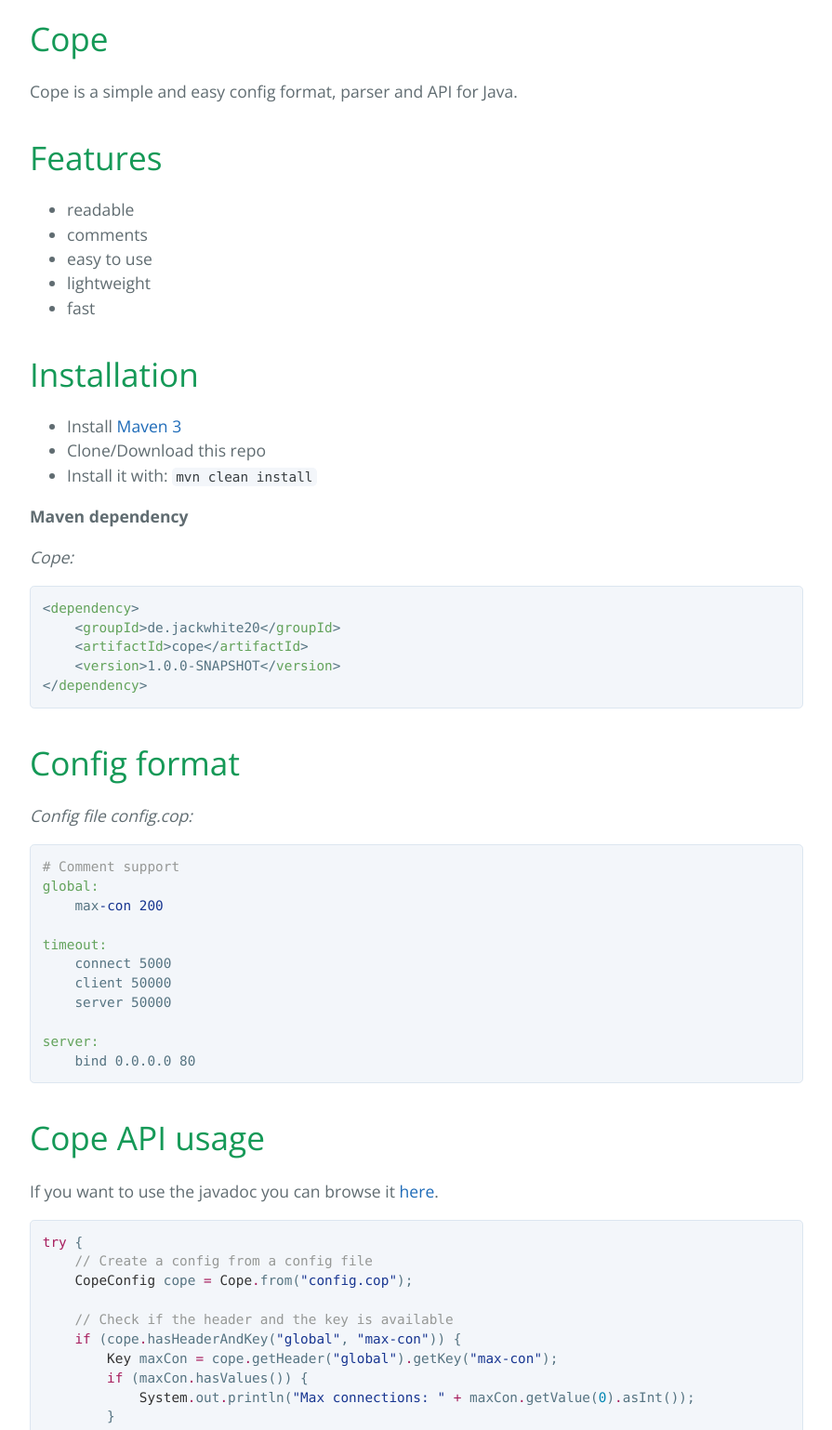
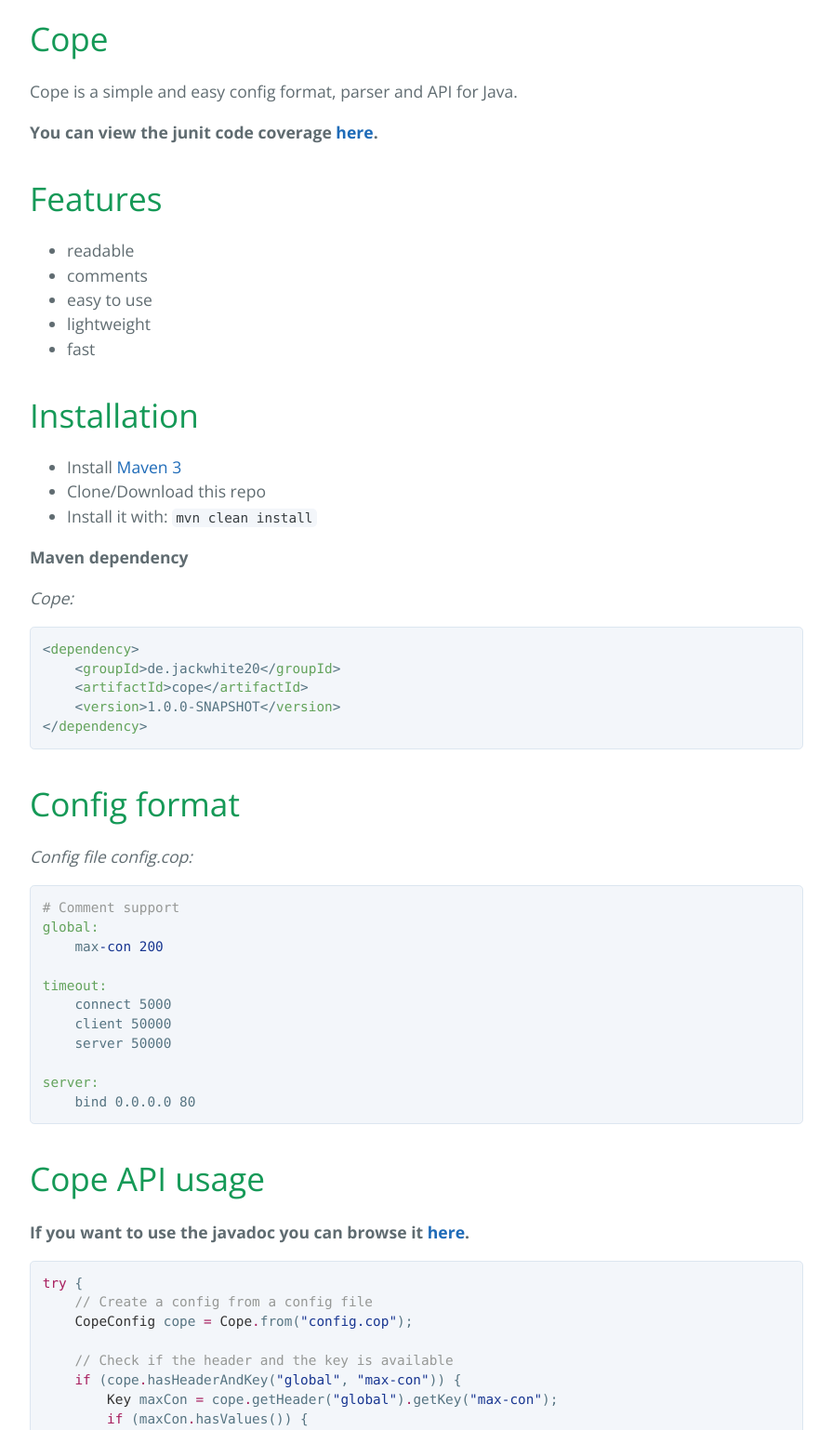
Before and after one commit to Kingmotro/Cope, a plain HTML site: page index.html in a window 1280 px wide. Shown: the part 400-1938 px from the top of the page at 93% size, without its empty margins (192-1087 px from the left). Drawn offline with nearby package versions, Linux system fonts and the light colour scheme.

Commit message:
Create gh-pages branch via GitHub

```diff
--- a/index.html
+++ b/index.html
@@ -23,6 +23,8 @@
 <a id="cope" class="anchor" href="#cope" aria-hidden="true"><span aria-hidden="true" class="octicon octicon-link"></span></a>Cope</h1>
 
 <p>Cope is a simple and easy config format, parser and API for Java.</p>
+
+<p><strong>You can view the junit code coverage <a href="https://jackwhite20.github.io/Cope/coverage">here</a>.</strong></p>
 
 <h1>
 <a id="features" class="anchor" href="#features" aria-hidden="true"><span aria-hidden="true" class="octicon octicon-link"></span></a>Features</h1>
@@ -76,7 +78,7 @@
 <h1>
 <a id="cope-api-usage" class="anchor" href="#cope-api-usage" aria-hidden="true"><span aria-hidden="true" class="octicon octicon-link"></span></a>Cope API usage</h1>
 
-<p>If you want to use the javadoc you can browse it <a href="https://jackwhite20.github.io/Cope/doc/">here</a>.</p>
+<p><strong>If you want to use the javadoc you can browse it <a href="https://jackwhite20.github.io/Cope/doc/">here</a>.</strong></p>
 
 <div class="highlight highlight-source-java"><pre><span class="pl-k">try</span> {
     <span class="pl-c">// Create a config from a config file</span>
```
Also changed, not shown: params.json (+1 -1 lines).
